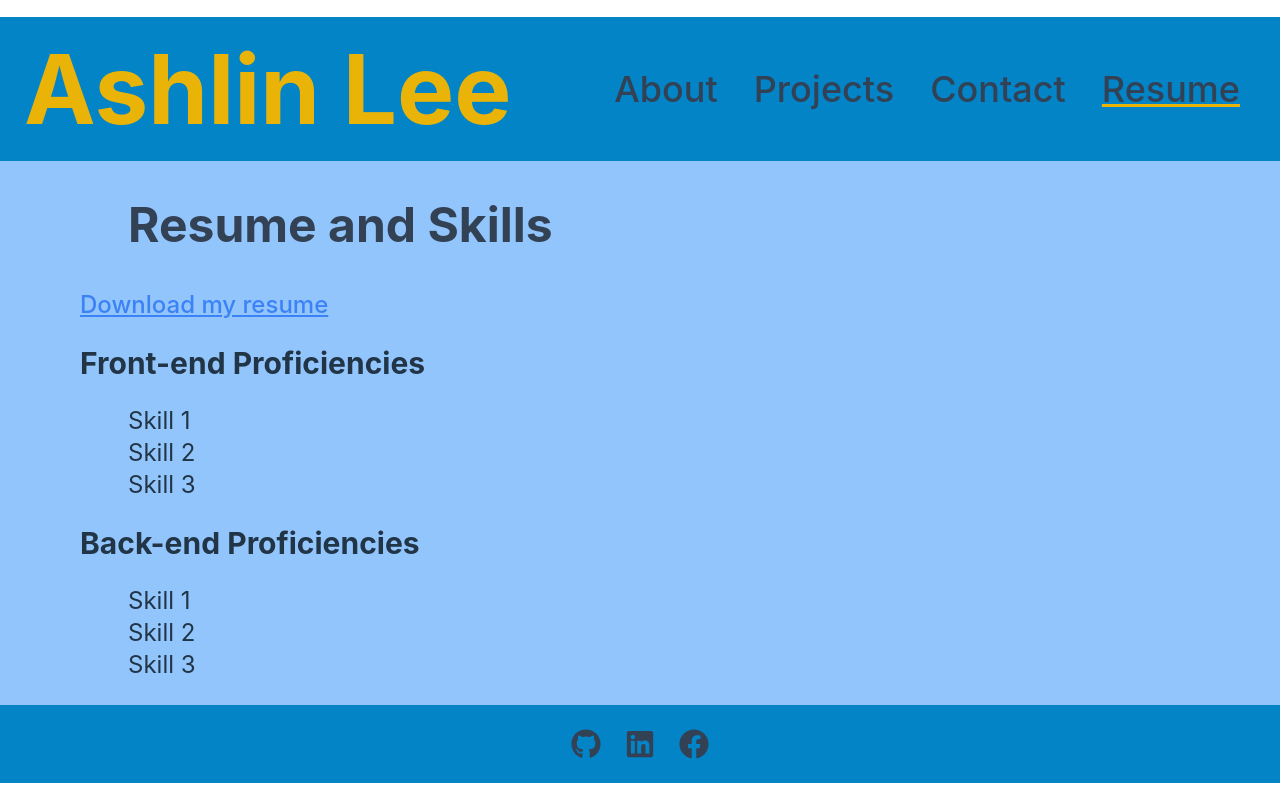
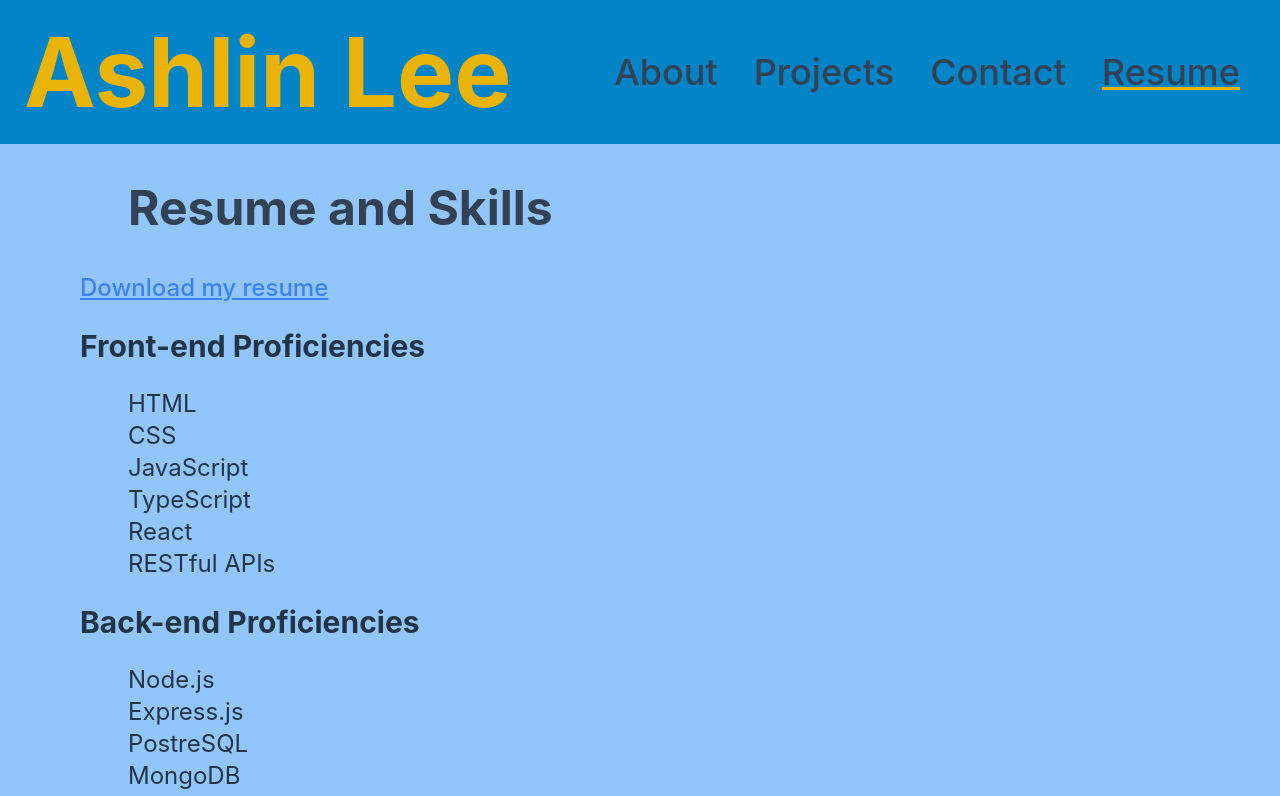
Before and after one commit to ashlinlee98/Portfolio, a React (Vite) app: page /resume in a window 1280 px wide. Shown: the top 796 px of the page. Built offline with nearby package versions, Linux system fonts and the light colour scheme.

Commit message:
Finish resume page

```diff
--- a/src/components/AboutMe/AboutMe.tsx
+++ b/src/components/AboutMe/AboutMe.tsx
@@ -7,10 +7,15 @@ const About = () => {
 
                 <img src="./../../../images/Headshot.jpg" alt="professional headshot" className="w-96 rounded-lg lg:border-solid lg:border-8 lg:border-yellow-500 lg:ml-4" />
 
-                <p className="bg-indigo-300 text-center text-black text-lg lg:text-2xl px-9 py-5 lg:border-solid lg:border-8 lg:border-yellow-500 rounded-lg lg:ml-20 lg:mr-10 lg:mb-20">
-                    I'm a full stack developer with a passion for creating beautiful and functional web applications. I have experience with HTML, CSS, JavaScript, React, Node.js, Express, and MongoDB. I'm always looking for new opportunities to learn and grow as a developer.
-                </p>
-
+                <div className="bg-indigo-300 text-center text-black text-lg lg:text-2xl px-9 py-5 lg:border-solid lg:border-8 lg:border-yellow-500 rounded-lg lg:ml-20 lg:mr-10 lg:mb-20">
+                    <p>
+                        I'm a recent bootcamp graduate and full stack developer. I love coding because it allows me to work in logic and problem solving while creating something beautiful and deeply useful to other people. I have experience with HTML, CSS, JavaScript, TypeScript, React, Node.js, Express, Python, PostgreSQL and MongoDB. I'm always looking for new opportunities to learn and grow as a developer.
+                    </p>
+                    <br />
+                    <p>
+                        Some fun things about me are that I'm from Utah, have a degree in Philosophy from Brigham Young University, and speak Spanish fluently. When I'm not coding I enjoy reading, overanalyzing movies, and spending time with friends and family.
+                    </p>
+                </div>
             </div>
         </section>
     );
--- a/src/components/Resume/Resume.tsx
+++ b/src/components/Resume/Resume.tsx
@@ -2,21 +2,27 @@ const Resume = () => {
     return (
         <div className="bg-blue-300">
         <h2 className="ml-16 text-slate-700 md:text-5xl text-3xl font-bold md:px-16 py-10">Resume and Skills</h2>
-        <a href="/Documents/example.pdf" download className="text-blue-500 md:text-2xl text-lg underline ml-20">
+        <a href="/Documents/ashlin_lee_resume.docx.pdf" download className="text-blue-500 md:text-2xl text-lg underline ml-20">
             Download my resume
         </a>
         <h3 className="md:text-3xl text-xl ml-14 p-6 font-bold">Front-end Proficiencies</h3>
         <ul className="md:text-2xl md:ml-32 ml-24">
-            <li>Skill 1</li>
-            <li>Skill 2</li>
-            <li>Skill 3</li>
+            <li>HTML</li>
+            <li>CSS</li>
+            <li>JavaScript</li>
+            <li>TypeScript</li>
+            <li>React</li>
+            <li>RESTful APIs</li>
         </ul>
 
         <h3 className="md:text-3xl text-xl ml-14 p-6 font-bold">Back-end Proficiencies</h3>
         <ul className="md:text-2xl md:ml-32 ml-24 pb-6">
-            <li>Skill 1</li>
-            <li>Skill 2</li>
-            <li>Skill 3</li>
+            <li>Node.js</li>
+            <li>Express.js</li>
+            <li>PostreSQL</li>
+            <li>MongoDB</li>
+            <li>API integration</li>
+            <li>Authentication</li>
         </ul>
     </div>
     );
```
Also changed, not shown: 1 other file (tests, documents, lock files or other folders).
